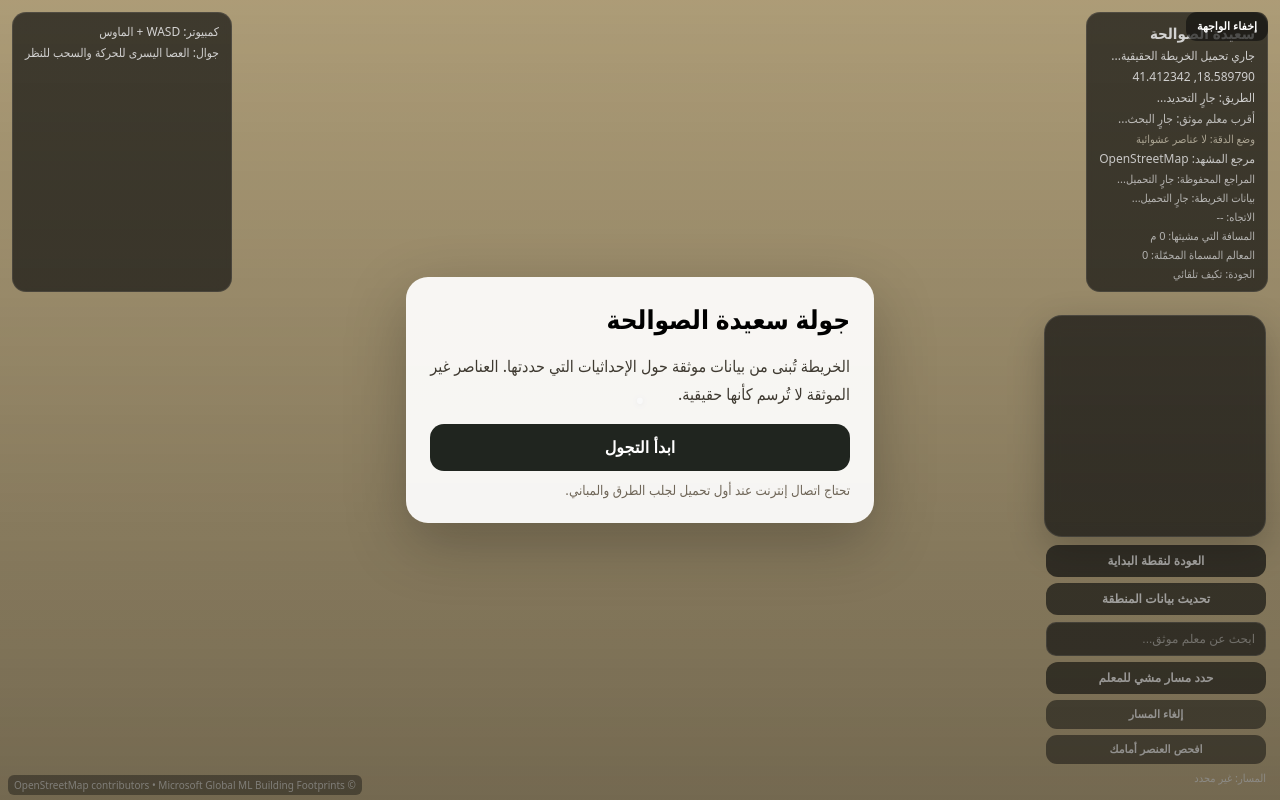
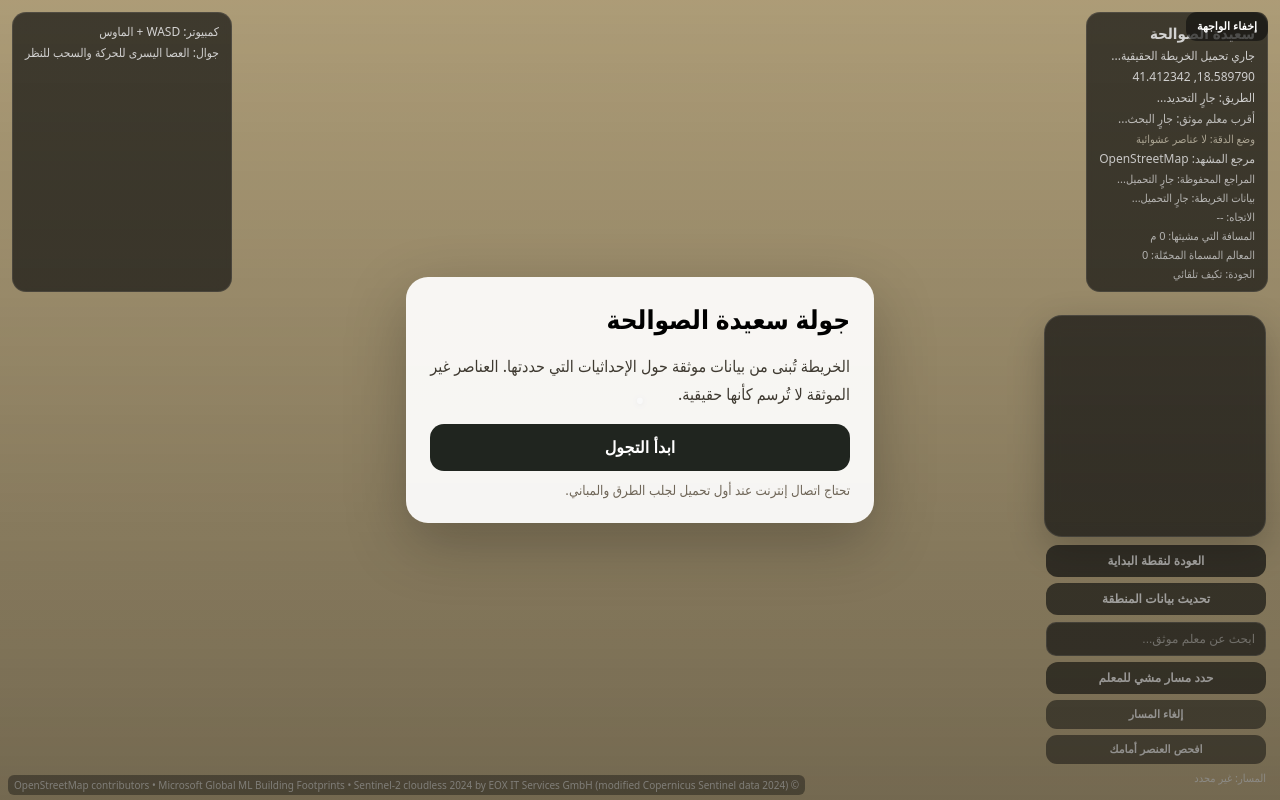
Before and after one commit to Hasan0525-H/H_GAME, a website: page index.html in a window 1280 px wide. Drawn offline with nearby package versions, Linux system fonts and the light colour scheme.

Commit message:
ui: attribute real Sentinel-2 ground imagery

```diff
--- a/index.html
+++ b/index.html
@@ -78,7 +78,7 @@
     <button id="copyReferenceBtn" type="button">نسخ قالب مرجع أرضي لهذا العنصر</button>
     <button id="copyCoordsBtn" type="button">نسخ إحداثيات موقعي</button>
   </div>
-  <div id="attribution">© OpenStreetMap contributors • Microsoft Global ML Building Footprints</div>
+  <div id="attribution">© OpenStreetMap contributors • Microsoft Global ML Building Footprints • Sentinel-2 cloudless 2024 by EOX IT Services GmbH (modified Copernicus Sentinel data 2024)</div>
 
   <script type="importmap">
     {
```
